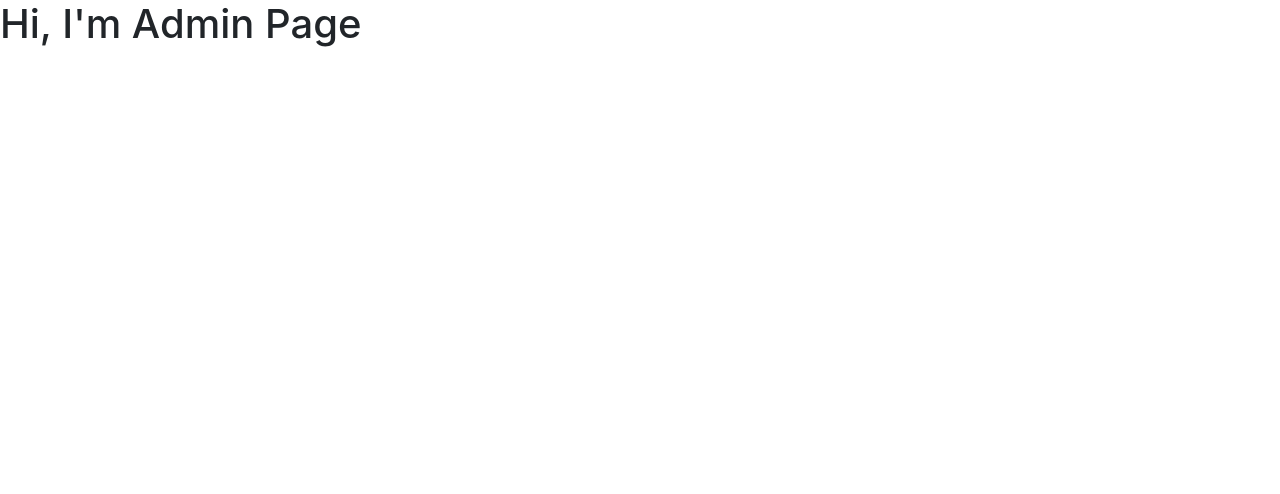
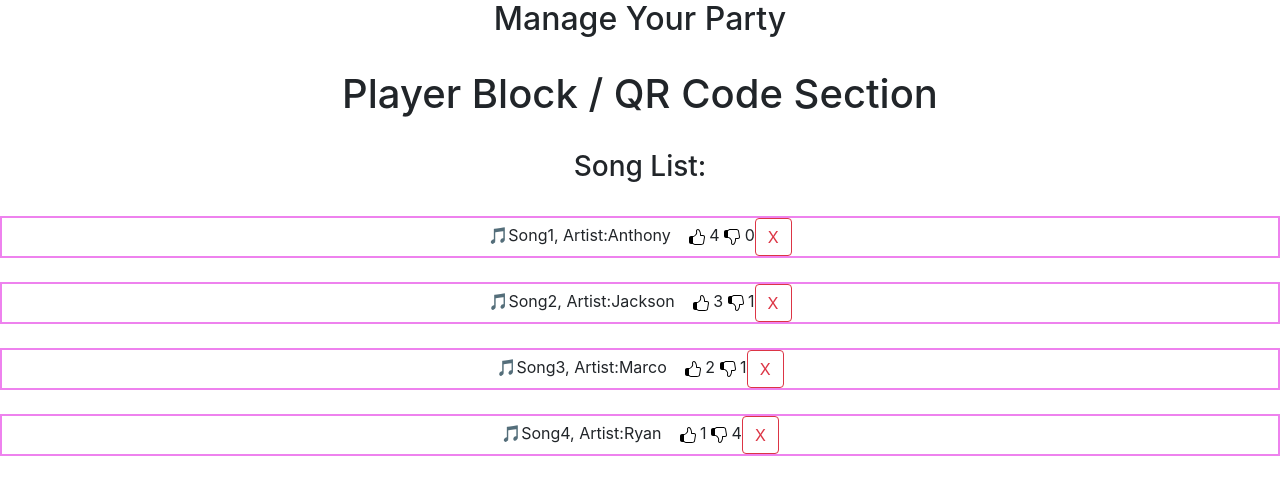
Before and after one commit to ValeroM/weDJ, a React (Create React App) app: page /admin in a window 1280 px wide. Shown: the top 494 px of the page. Built offline with nearby package versions, Linux system fonts and the light colour scheme.

Commit message:
updated admin page to manage songs

```diff
--- /dev/null
+++ b/src/components/Player.js
@@ -0,0 +1,12 @@
+import React from 'react';
+
+export default class Player extends React.Component{
+
+    render(){
+        return(
+        <div>
+            <h1 className="text-center">Player Block / QR Code Section</h1>
+        </div>
+        );
+    }
+}
--- /dev/null
+++ b/src/components/SongManage.js
@@ -0,0 +1,93 @@
+import React from 'react';
+import '../App.css';
+
+class SongList extends React.Component {
+    state = {
+        songList: [
+            {
+            name: "Song1",
+            artist: "Anthony",
+            likes: 4,
+            dislikes: 0
+            },
+            {
+            name: "Song2",
+            artist: "Jackson",
+            likes: 3,
+            dislikes: 1
+            },
+            {
+            name: "Song3",
+            artist: "Marco",
+            likes: 2,
+            dislikes: 1
+            },
+            {
+            name: "Song4",
+            artist: "Ryan",
+            likes: 1,
+            dislikes: 4
+            }
+        ]
+    }
+
+    removeHandler = (song) => {
+        let newlist = this.state.songList
+
+        for( let i = 0; i < newlist.length; i ++ ){
+            if( newlist[i].name === song ){
+                newlist.splice( i, 1 );
+
+        }
+      }
+        this.setState({
+            songList : newlist
+      })
+    }
+
+    renderSongList = () =>{
+
+        let songlist = this.state.songList;
+
+        songlist.sort((a, b) => a.likes > b.likes ? -1 : 1)
+
+        let JSXoutList = songlist.map((song) =>
+        <div key={song.name}>
+        <div style={{border: "2px solid Violet"}}>
+            &#127925;
+            {song.name}, Artist:{song.artist}	&nbsp;	&nbsp;
+            <span>
+            <svg xmlns="http://www.w3.org/2000/svg" width="16" height="16" viewBox="0 0 16 16"><path fillRule="evenodd"
+            d="M15.98 8.17l-.97 5.95C14.84 15.5 13.13 16 12 16H5.69c-.2 0-.38-.05-.53-.14L3.72 15H2c-1.06 0-2-.94-2-2V9c0-1.06.94-2.02 2-2h2c.91 0 1.39-.45 2.39-1.55.91-1 .88-1.8.63-3.27-.08-.5.06-1 .42-1.42C7.83.29 8.42 0 9 0c1.83 0 3 3.71 3 5.01l-.02.98h2.04c1.16 0 1.95.8 1.98 1.97 0 .11-.02.21-.02.21zm-1.97-1.19h-1.99c-.7 0-1.03-.28-1.03-.97l.03-1.03c0-1.27-1.17-4-2-4-.5 0-1.08.5-1 1 .25 1.58.34 2.78-.89 4.14C6.11 7.25 5.36 8 4 8v6l1.67 1H12c.73 0 1.95-.31 2-1l.02-.02 1-6c-.03-.64-.38-1-1-1h-.01z"/></svg>
+            &nbsp;{song.likes}
+            </span>
+            &nbsp;
+            <span>
+            <svg xmlns="http://www.w3.org/2000/svg" width="16" height="16" viewBox="0 0 16 16"><path fillRule="evenodd"
+            d="M15.98 7.83l-.97-5.95C14.84.5 13.13 0 12 0H5.69c-.2 0-.38.05-.53.14L3.72 1H2C.94 1 0 1.94 0 3v4c0 1.06.94 2.02 2 2h2c.91 0 1.39.45 2.39 1.55.91 1 .88 1.8.63 3.27-.08.5.06 1 .42 1.42.39.47.98.76 1.56.76 1.83 0 3-3.71 3-5.01l-.02-.98h2.04c1.16 0 1.95-.8 1.98-1.97 0-.11-.02-.21-.02-.21zm-1.97 1.19h-1.99c-.7 0-1.03.28-1.03.97l.03 1.03c0 1.27-1.17 4-2 4-.5 0-1.08-.5-1-1 .25-1.58.34-2.78-.89-4.14C6.11 8.75 5.36 8 4 8V2l1.67-1H12c.73 0 1.95.31 2 1l.02.02 1 6c-.03.64-.38 1-1 1h-.01z"/></svg>
+            &nbsp;{song.dislikes}
+            </span>
+            <button className="btn btn-outline-danger" onClick={()=>this.removeHandler(song.name)}>X</button>
+        </div>
+        <br/>
+        </div>
+      )
+
+      return JSXoutList;
+    }
+
+    render(){
+
+        let renderList = this.renderSongList();
+        return(
+            <div className="text-center">
+            <div>
+                <h3>Song List:</h3>
+                    <br/>
+                    {renderList}</div>
+            </div>
+        )
+        }
+  }
+
+export default SongList;
--- a/src/pages/AdminPage.js
+++ b/src/pages/AdminPage.js
@@ -1,11 +1,19 @@
 import React from 'react';
 import '../App.css';
+import SongManage from "../components/SongManage";
+import Player from "../components/Player";
 
 export default class AdminPage extends React.Component{
     render(){
         return(
             <div>
-                <h1>Hi, I'm Admin Page</h1>
+                <div className="text-center">
+                    <h2>Manage Your Party</h2>
+                    <br/>
+                    <Player />
+                    <br/>
+                    <SongManage />
+                </div>
             </div>
         )
     }
```
